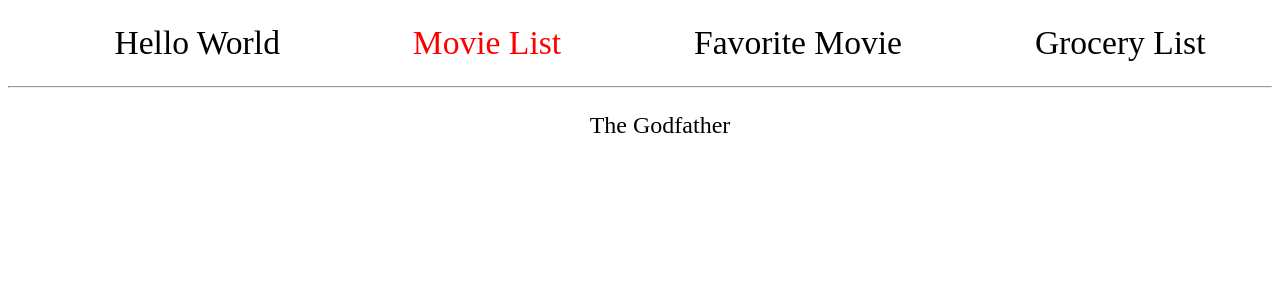
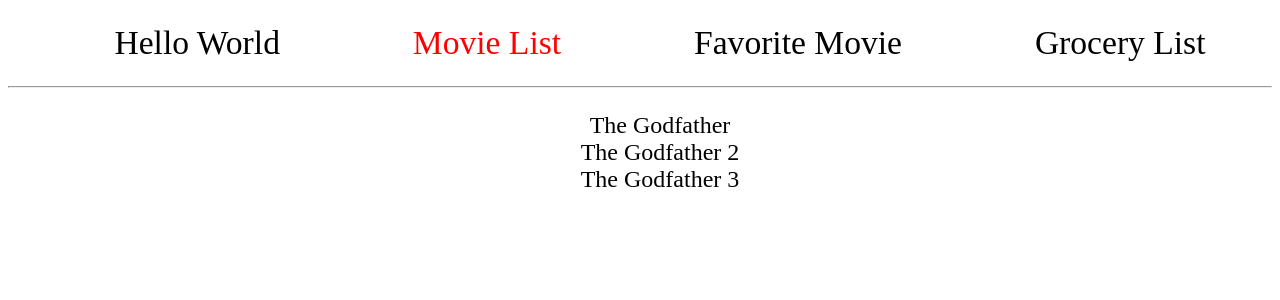
Before and after one commit to pesto-students/batch-9-exercises, a React (Create React App) app in the folder beginner-exercises/: page /02 in a window 1280 px wide. Shown: the top 300 px of the page. Built offline with nearby package versions, Linux system fonts and the light colour scheme; the HTML template or start-up script is replaced by a standard one.

Commit message:
solve: movieList test

```diff
--- a/beginner-exercises/src/components/02-MovieList.js
+++ b/beginner-exercises/src/components/02-MovieList.js
@@ -1,24 +1,21 @@
 import React, { Component } from 'react';
 
-// We will create dynamic list of movies. Let's see how to render
-// a list of items.
-//
-// Task #1: Add another movie (or movies) to the list.
-// Task #2: Change `ul` HTML attribute `class` to 'movies-list'.
+class MovieList extends Component {
+  constructor() {
+    super();
+    this.state = {
+      movies: ['The Godfather', 'The Godfather 2', 'The Godfather 3'],
+    };
+  }
 
-class MovieList extends Component {
-  // We can put DOM elements delivered by React just like HTML elements.
-  // Doesn't this code look familiar to you?
-  // Refer to App.css for a list a classes or add one yourself
   render() {
+    const listData = this.state.movies.map((list, index) => <li key={index.toString()}>{list}</li>);
     return (
-      <ul className="FILL ME">
-        <li>The Godfather</li>
+      <ul className="movies-list">
+        {listData}
       </ul>
     );
   }
-  // Think about it: Why is that `className` attribute not called just `class`?
-  // Hint: Some words in JavaScript/JSX are reserved...
 }
 
 export default MovieList;
```
